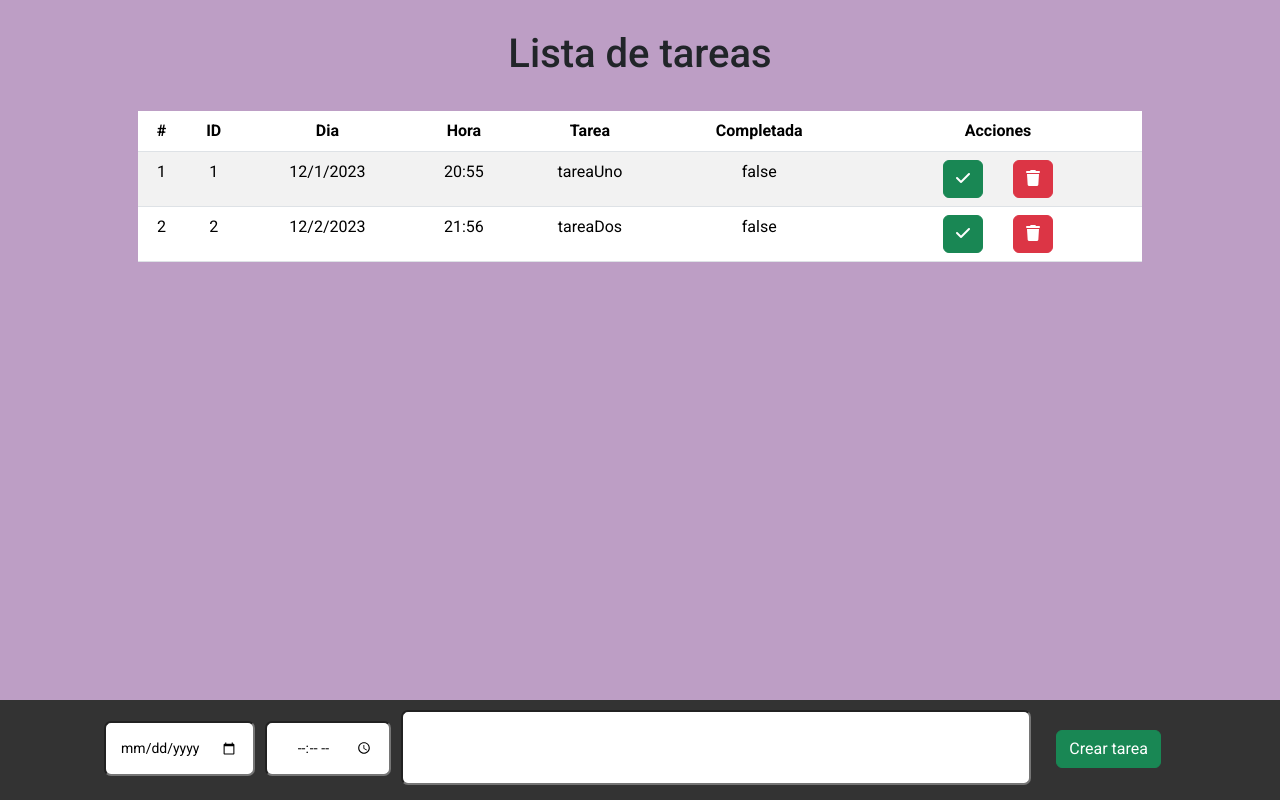
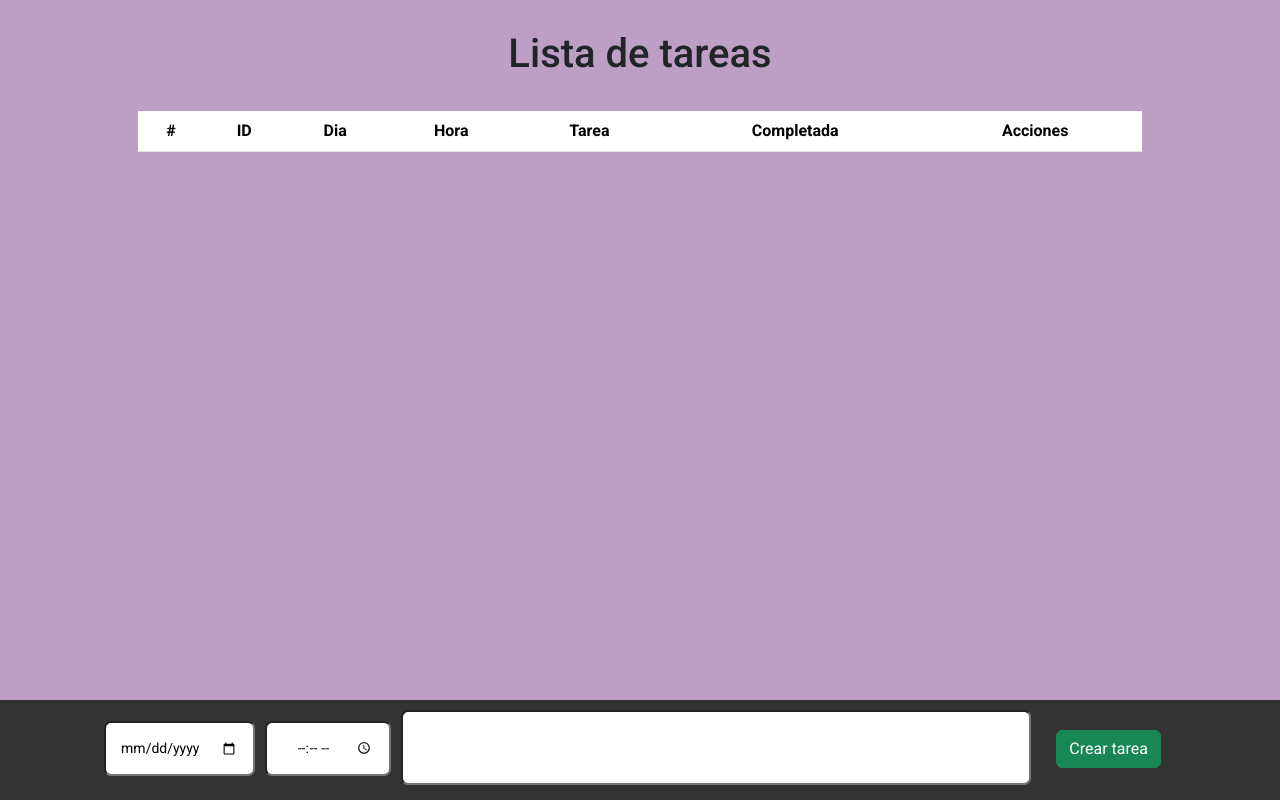
Before and after one commit to GermanQuercia/UNT-React-TP-2, a React (Vite) app: page / in a window 1280 px wide. Built offline with nearby package versions, Linux system fonts and the light colour scheme.

Commit message:
Add files via upload

```diff
--- a/src/App.jsx
+++ b/src/App.jsx
@@ -8,34 +8,40 @@ import 'bootstrap/dist/css/bootstrap.min.css';
 
 function App() {
 
-  const [listaDeTareas, setListaDeTareas] = useState([
-    {
-      id: 1,
-      dia: "2023-12-1",
-      hora: "20:55",
-      tarea: "tareaUno",
-      completada: false,
-    },
-    {
-      id: 2,
-      dia: "2023-12-2",
-      hora: "21:56",
-      tarea: "tareaDos",
-      completada: false,
+
+
+  const [listaDeTareas, setListaDeTareas] = useState((window.localStorage.getItem('lista'))?(JSON.parse(window.localStorage.getItem('lista'))):[])
+
+
+  useEffect(() => {
+    try {
+      const lista = JSON.parse(window.localStorage.getItem('lista'));
+      setListaDeTareas(lista);
+    } catch (error) {
+      console.log(error)
     }
-  ])
+  }, []);
+
+
+  useEffect(() => {
+    try {
+      window.localStorage.setItem('lista', JSON.stringify(listaDeTareas));
+    } catch (error) {
+      console.error('Error al actualizar la lista de tareas en el almacenamiento local:', error);
+    }
+  }, [listaDeTareas]);
 
 
   return (
     <>
       <div className='conteiner'>
-      <div className='lista'>
-        <TaskList listaDeTareas={listaDeTareas} setListaDeTareas={setListaDeTareas} />
+        <div className='lista'>
+          <TaskList listaDeTareas={listaDeTareas} setListaDeTareas={setListaDeTareas} />
 
-      </div>
-      <div className='nueva'>
-        <TaskForm listaDeTareas={listaDeTareas} setListaDeTareas={setListaDeTareas} />
-      </div>
+        </div>
+        <div className='nueva'>
+          <TaskForm setListaDeTareas={setListaDeTareas} />
+        </div>
       </div>
     </>
   )
--- a/src/components/TaskForm.jsx
+++ b/src/components/TaskForm.jsx
@@ -3,13 +3,10 @@ import { useState } from 'react';
 import Button from 'react-bootstrap/Button';
 import './styles.css';
 
-const TaskForm = (lista) => {
+const TaskForm = ({ setListaDeTareas }) => {
 
-    const [ID, setId] = useState(3);
-    const [dia, setDia] = useState(new Date().toLocaleDateString());
-
-    const agregarTarea = () => {
-
+    const ID = 1;
+    const [dia, setDia] = useState("");
     const tareaParaAgregar = {
         id: "",
         dia: "",
@@ -17,6 +14,9 @@ const TaskForm = (lista) => {
         tarea: "",
         completada: false,
     }
+
+
+    const agregarTarea = () => {
 
         const fecha1 = document.getElementById("fechaElegir").value;
         tareaParaAgregar.dia = fecha1;
@@ -27,27 +27,44 @@ const TaskForm = (lista) => {
         const texto1 = document.getElementById("tareaEscrita").value;
         tareaParaAgregar.tarea = texto1;
 
-        const obteberId = () => { setId(ID + 1) }
-        obteberId()
-        tareaParaAgregar.id = ID
+
+        function obteberId() {
+            var d = new Date().getTime();
+            var uuid = 'xx-xxx'.replace(/[xy]/g, function (c) {
+                var r = (d + Math.random() * 16) % 16 | 0;
+                d = Math.floor(d / 16);
+                return (c == 'x' ? r : (r & 0x3 | 0x8)).toString(16);
+            });
+            return uuid;
+        }
+        tareaParaAgregar.id = obteberId()
 
         // Actualizar el estado utilizando la función setListaDeTareas
-        lista.setListaDeTareas(prevLista => [...prevLista, tareaParaAgregar]);
+        setListaDeTareas(prevLista => [...prevLista, tareaParaAgregar]);
 
     };
 
     const handleSubmit = (event) => {
-
+        if (document.getElementById("tareaEscrita").value !== "") {
             event.preventDefault();
             agregarTarea();
+        }
+        else {
+            alert("La tarea no puede estar vacía")
+        }
 
+        if (document.getElementById("fechaElegir").value === "") {
+            tareaParaAgregar.dia = ("Sin fecha");
+        }
+
+        document.getElementById("tareaEscrita").value = "";
     }
 
 
     return (
         <>
             <form onSubmit={handleSubmit} className="agregar">
-                <input type="date" id="fechaElegir" value={dia} onChange={ (ev)=> setDia(ev.target.value) } />
+                <input type="date" id="fechaElegir" value={dia} onChange={(ev) => setDia(ev.target.value)} />
                 <input type="Time" id="horaElegir" />
                 <input type="text" rows="5" id="tareaEscrita" />
                 <Button type='submit' variant="success" >Crear tarea</Button>
--- a/src/components/TaskItem.jsx
+++ b/src/components/TaskItem.jsx
@@ -30,7 +30,6 @@ const TaskItem = ({ jsonObj, index, setListaDeTareas }) => {
     };
 
 
-
     function completada(id) {
         const idDelElemento = id;
 
@@ -44,31 +43,26 @@ const TaskItem = ({ jsonObj, index, setListaDeTareas }) => {
         });
     }
 
-    let clase = jsonObj.completada ? 'task-completa' : 'task-incompleta'
+    let clase = jsonObj.completada ? 'task-completa' : '' ;
 
-    console.log('clase ', clase)
+
     return (
-
         <>
-
                 <tr className={clase}>
                     <td>{index + 1}</td>
                     <td>{jsonObj.id}</td>
-                    <td>{new Date(jsonObj.dia).toLocaleDateString()}</td>
+                    <td>{jsonObj.dia}</td>
                     <td>{jsonObj.hora}</td>
                     <td>{jsonObj.tarea}</td>
                     <td>{`${jsonObj.completada}`}</td>
                     <td>
                         {/* <Button variant="danger" id={`${index}`} onClick={borrarTarea}><i class="fas fa-trash"></i></Button> */}
-                        <Button variant="success" onClick={() => completada(index)}><i class="fas fa-check"></i></Button>
-                        <Button variant="danger" onClick={() => eliminarTarea(jsonObj.id)}><i class="fas fa-trash"></i></Button>
+                        <Button variant="success" onClick={() => completada(index)}><i className="fas fa-check"></i></Button>
+                        <Button variant="danger" onClick={() => eliminarTarea(jsonObj.id)}><i className="fas fa-trash"></i></Button>
                     </td>
                 </tr>
-
         </>
-
     )
-
 }
 
 export default TaskItem;
--- a/src/components/TaskList.jsx
+++ b/src/components/TaskList.jsx
@@ -4,8 +4,6 @@ import TaskItem from './TaskItem';
 import Table from 'react-bootstrap/Table';
 
 const TaskList = ({ listaDeTareas, setListaDeTareas }) => {
-
-
 
     return (
         <>
@@ -26,7 +24,7 @@ const TaskList = ({ listaDeTareas, setListaDeTareas }) => {
                 <tbody>
 
                     {listaDeTareas.map((jsonObj, index) => (
-                        <TaskItem jsonObj={jsonObj} index={index} setListaDeTareas={setListaDeTareas}/>
+                        <TaskItem jsonObj={jsonObj} index={index} setListaDeTareas={setListaDeTareas} id={index} key={index}/>
                         ))}
 
                 </tbody>
--- a/src/components/styles.css
+++ b/src/components/styles.css
@@ -1,5 +1,3 @@
-
-
 #tareaEscrita {
     width: 50%;
     height: 75px;
@@ -23,14 +21,14 @@
     border-radius: 7px;
 }
 
-
-.task-completa {
-    text-decoration:line-through;
+.task-completa td {
+    text-decoration: line-through;
     text-decoration-color: black;
     text-decoration-thickness: 2px;
 
 }
 
+
 tr {
     border-bottom: 3px solid rgb(39, 39, 39);
 }
```
Lines whose indentation alone changed are shown as unchanged.
